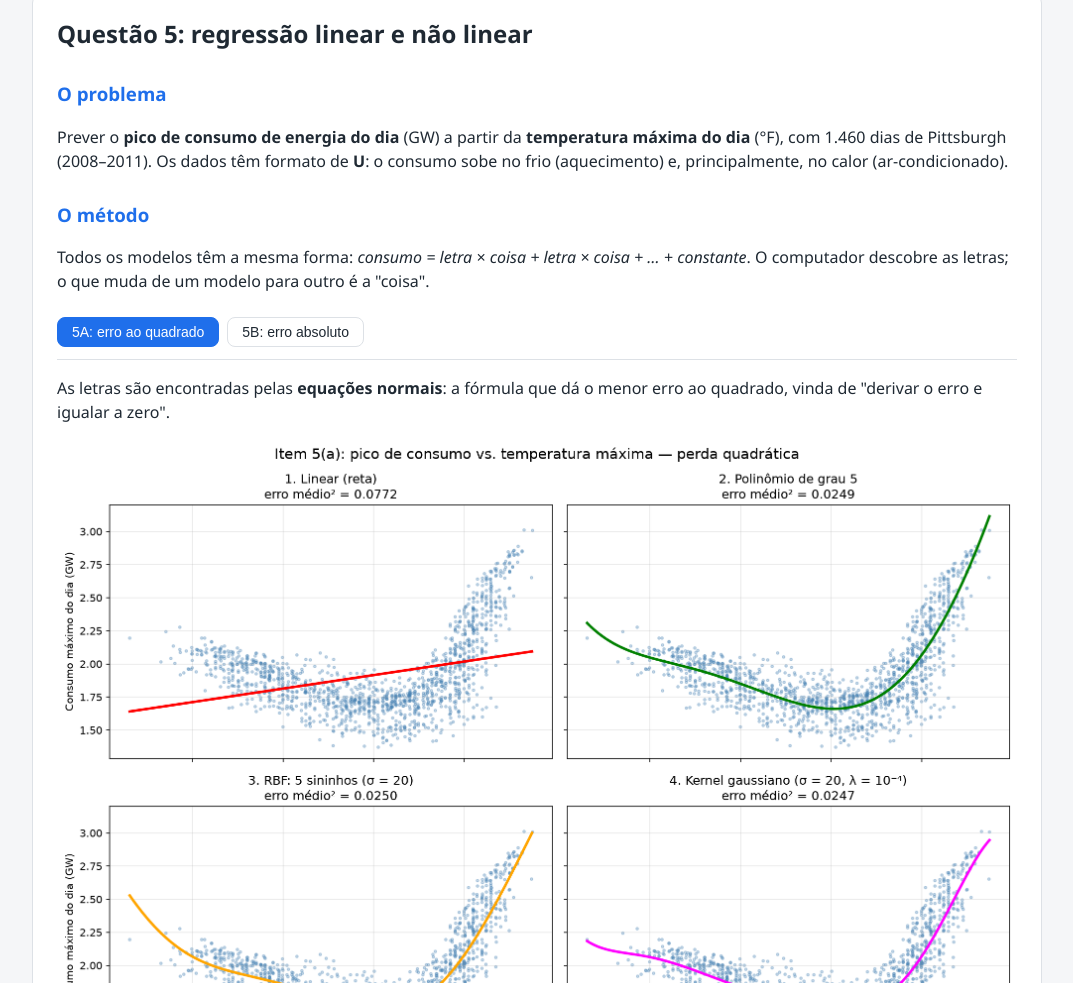
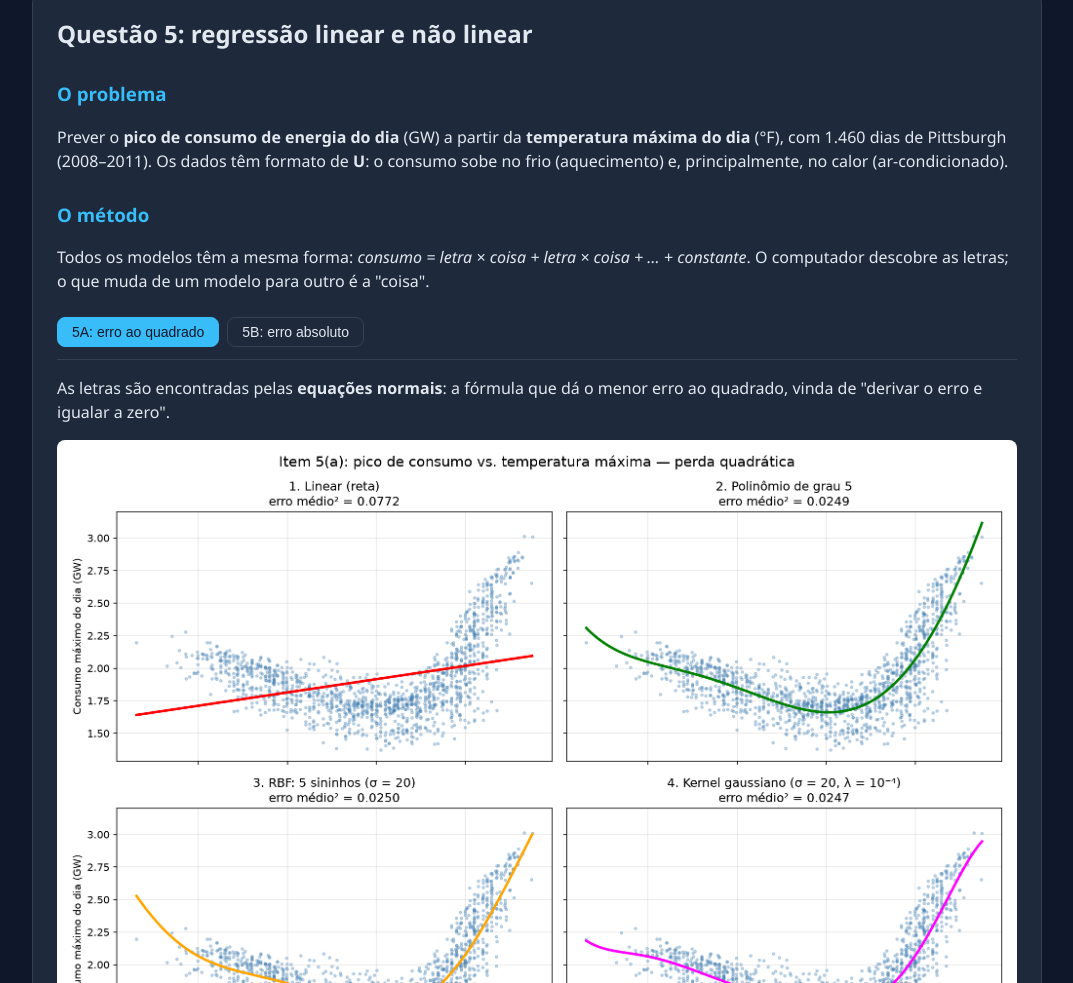
Before and after one commit to saidguimaraes12/mestrado-tesme, a plain HTML site: page apresentacao/index.html in a window 1280 px wide. Shown: the part 217-1200 px from the top of the page, without its empty margins (103-1176 px from the left). Drawn offline with Linux system fonts and the light colour scheme.

Commit message:
Aplica tema escuro na página

```diff
--- a/apresentacao/style.css
+++ b/apresentacao/style.css
@@ -1,11 +1,13 @@
-/* ---------- Cores usadas na página inteira ---------- */
+/* ---------- Cores usadas na página inteira (tema escuro) ---------- */
 :root {
-  --fundo: #f5f6f8;
-  --cartao: #ffffff;
-  --texto: #1f2933;
-  --texto-suave: #5f6b7a;
-  --destaque: #1f6feb;
-  --borda: #dde1e6;
+  --fundo: #0f172a;          /* azul-marinho bem escuro */
+  --cartao: #1e293b;         /* azul-acinzentado, um pouco mais claro */
+  --texto: #e2e8f0;          /* quase branco */
+  --texto-suave: #94a3b8;    /* cinza-azulado */
+  --destaque: #38bdf8;       /* azul-céu */
+  --texto-no-destaque: #0f172a;
+  --borda: #334155;
+  --linha-melhor: rgba(56, 189, 248, 0.15);   /* azul-céu bem transparente */
 }
 
 /* ---------- Página ---------- */
@@ -60,7 +62,7 @@ nav {
 .aba.ativa {
   background: var(--destaque);
   border-color: var(--destaque);
-  color: #ffffff;
+    color: var(--texto-no-destaque);
 }
 
 /* ---------- Seções (cartões brancos) ---------- */
@@ -75,12 +77,16 @@ nav {
   margin-top: 0;
 }
 
-/* Imagens se ajustam à largura do cartão */
+/* Imagens: moldura branca com cantos arredondados */
 .painel img {
   display: block;
   width: 100%;
   height: auto;
   margin: 16px 0;
+  background: #ffffff;
+  padding: 8px;
+  border-radius: 8px;
+  box-sizing: border-box;   /* faz o padding caber dentro dos 100% de largura */
 }
 
 /* ---------- Textos dentro das seções ---------- */
@@ -111,7 +117,7 @@ th {
 
 /* A linha do melhor modelo fica destacada */
 tr.melhor {
-  background: #e8f1ff;
+  background: var(--linha-melhor);
   font-weight: 600;
 }
 
```
